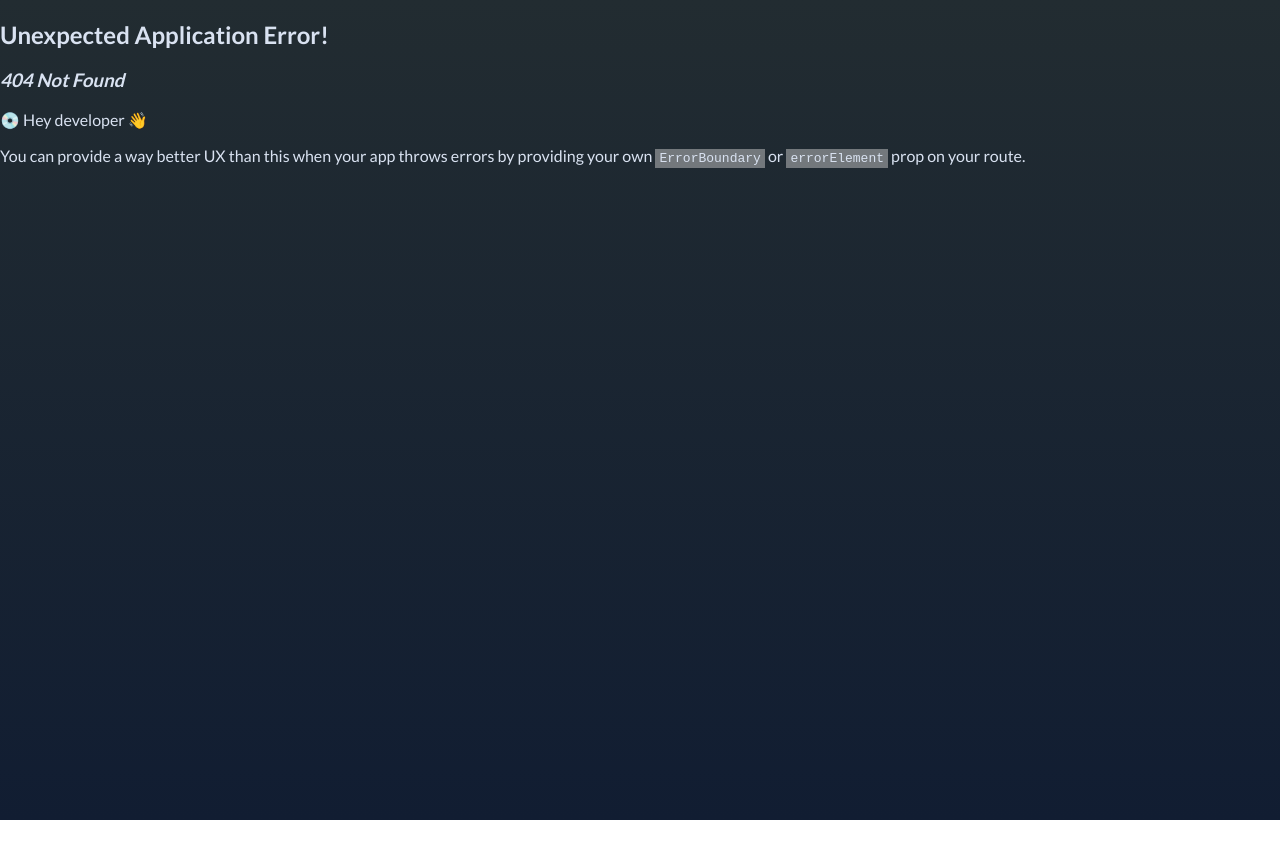
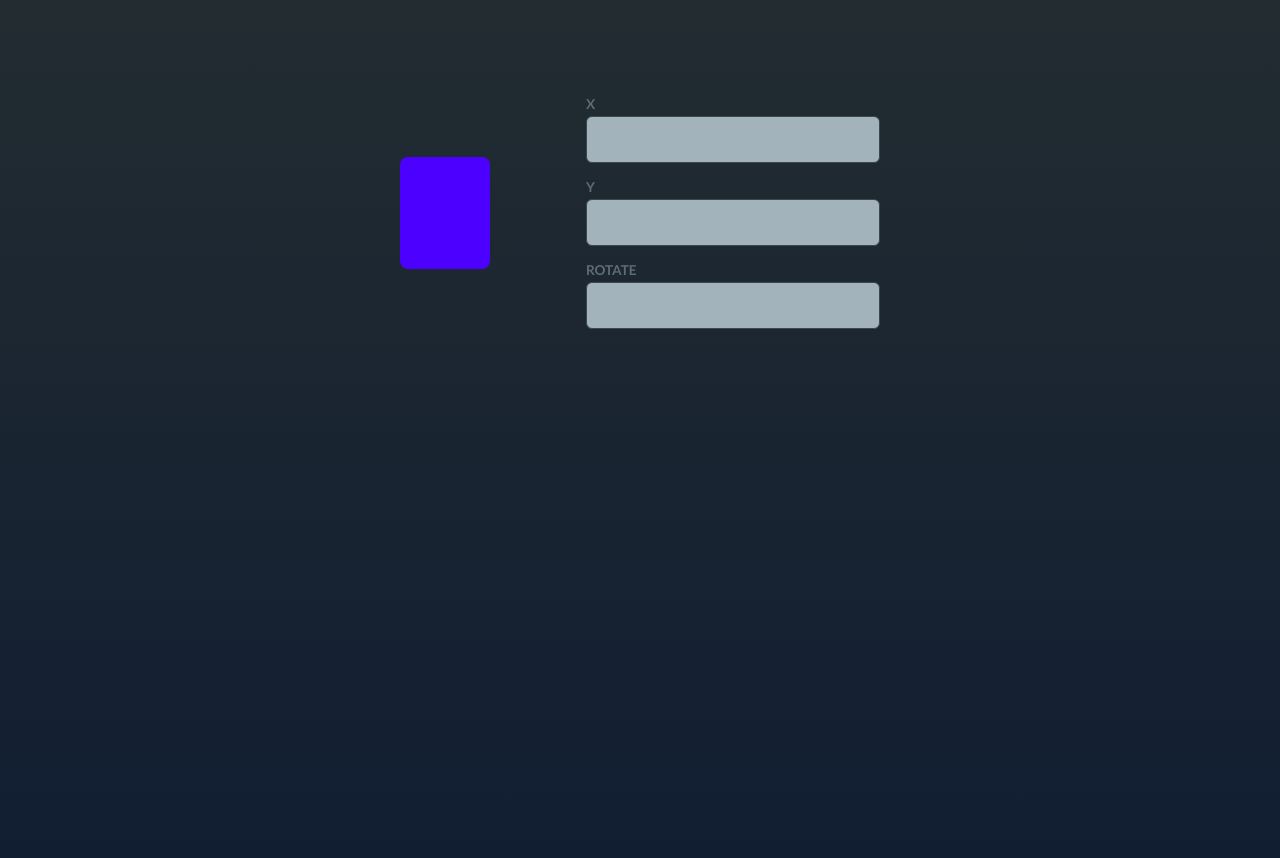
Before and after one commit to nboraxxd/your-challenge, a React (Vite) app: page /playround in a window 1280 px wide. Before the commit this address had no page. Shown: the top 858 px of the page. Before the commit the page ends 820 px from the top, so only its background shows below. Built offline with nearby package versions, Linux system fonts and the light colour scheme.

Commit message:
Framer Motion Basics & Fundamentals

```diff
--- /dev/null
+++ b/src/pages/Playround/Playround.css
@@ -0,0 +1,49 @@
+@import url('https://fonts.googleapis.com/css2?family=Quicksand:wght@400;700&family=Lato:wght@400;700&display=swap');
+
+* {
+  box-sizing: border-box;
+}
+
+body {
+  margin: 0;
+  font-family: 'Lato', serif;
+  -webkit-font-smoothing: antialiased;
+  -moz-osx-font-smoothing: grayscale;
+  background: linear-gradient(#c9dae2, #a9b2c1);
+  color: #0e141e;
+  min-height: 100vh;
+}
+
+#demo {
+  width: 30rem;
+  margin: 5rem auto;
+  display: flex;
+  gap: 6rem;
+  align-items: center;
+}
+
+#box {
+  width: 7rem;
+  height: 7rem;
+  background-color: #4c00ff;
+  border-radius: 8px;
+}
+
+#inputs label {
+  display: block;
+  margin-bottom: 0.25rem;
+  font: inherit;
+  font-weight: bold;
+  font-size: 0.85rem;
+  text-transform: uppercase;
+  color: #5e6c73;
+}
+
+#inputs input {
+  font: inherit;
+  font-size: 1.5rem;
+  background-color: #a3b3bb;
+  border: 1px solid #3b484f;
+  padding: 0.5rem;
+  border-radius: 6px;
+}
--- /dev/null
+++ b/src/pages/Playround/Playround.jsx
@@ -0,0 +1,32 @@
+import { useState } from 'react'
+import { motion } from 'framer-motion'
+import './Playround.css'
+
+export default function Playground() {
+  const [x, setX] = useState(0)
+  const [y, setY] = useState(0)
+  const [rotate, setRotate] = useState(0)
+
+  return (
+    <div id="demo">
+      <motion.div id="box" animate={{ x, y, rotate }} transition={{ x: { duration: 1 } }} />
+
+      <div id="inputs">
+        <p>
+          <label htmlFor="x">X</label>
+          <input type="number" id="x" onChange={(e) => setX(+e.target.value)} />
+        </p>
+
+        <p>
+          <label htmlFor="y">Y</label>
+          <input type="number" id="y" onChange={(e) => setY(+e.target.value)} />
+        </p>
+
+        <p>
+          <label htmlFor="rotate">Rotate</label>
+          <input type="number" id="rotate" onChange={(e) => setRotate(+e.target.value)} />
+        </p>
+      </div>
+    </div>
+  )
+}
```
Also changed, not shown: src/App.jsx (+8 -6 lines), .eslintrc.cjs.
